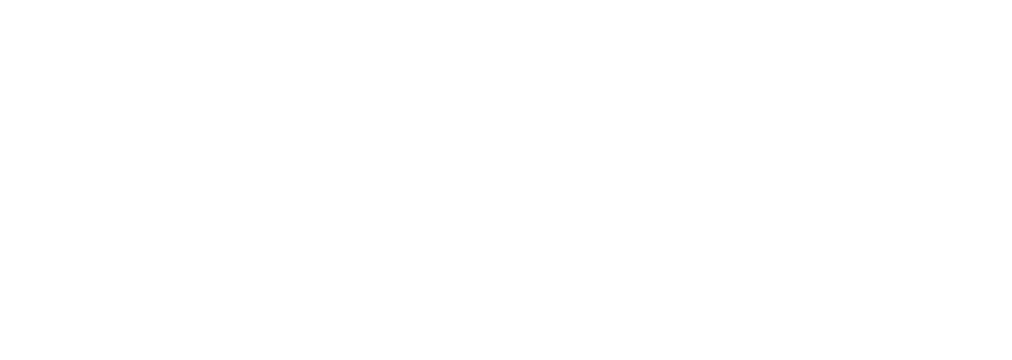
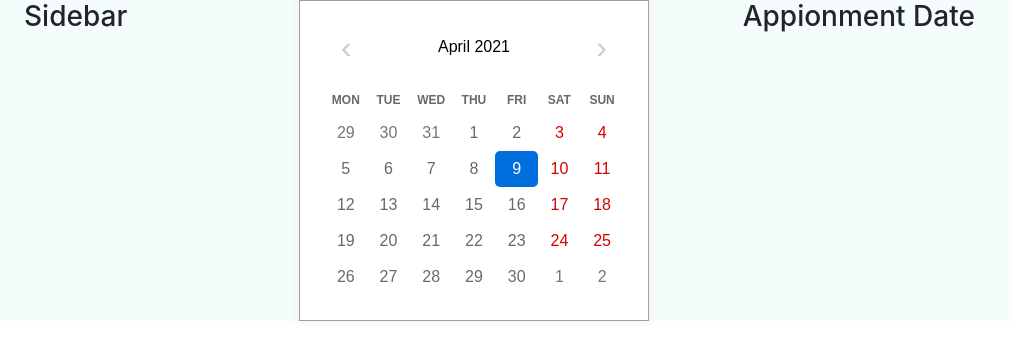
Before and after one commit to NayemulSCode/doctor-portal-client, a React (Create React App) app: page /dashboard/appointment in a window 1280 px wide. Shown: the top 360 px of the page, without its empty margins (0-1012 px from the left). Built offline with nearby package versions, Linux system fonts and the light colour scheme.

Commit message:
simple dashboard

```diff
--- a/src/App.js
+++ b/src/App.js
@@ -10,6 +10,7 @@
 import Appointment from './components/Appointment/Appiontment/Appointment';
 import Login from './components/Login/Login';
 import { createContext, useState } from 'react';
+import Dashboard from './components/Dashboard/Dashboard/Dashboard';
 
 export const UserContext = createContext();
 
@@ -21,6 +22,9 @@
       <Switch>
         <Route path="/appointment">
             <Appointment />
+        </Route>
+        <Route path="/dashboard/appointment">
+            <Dashboard />
         </Route>
         <Route path="/login">
             <Login />
--- /dev/null
+++ b/src/components/Dashboard/AppointmentByDate/AppointmentByDate.js
@@ -0,0 +1,11 @@
+import React from 'react';
+
+const AppointmentByDate = () => {
+    return (
+        <div>
+            <h3>Appionment Date</h3>
+        </div>
+    );
+};
+
+export default AppointmentByDate;
--- /dev/null
+++ b/src/components/Dashboard/Dashboard/Dashboard.js
@@ -0,0 +1,37 @@
+import React, { useState } from 'react';
+import AppointmentByDate from '../AppointmentByDate/AppointmentByDate';
+import Sidebar from '../Sidebar/Sidebar';
+import Calendar from 'react-calendar';
+import 'react-calendar/dist/Calendar.css';
+
+const containerStyle = {
+    backgroundColor: "#F4FDFB",
+    height:"100%"
+}
+const Dashboard = () => {
+    const [selectedDate, setSelectedDate] = useState(new Date());
+
+    const handleDateChange = date => {
+        setSelectedDate(date);
+    }
+    return (
+        <section>
+            <div style={containerStyle} className="container-fluid row">
+                <div className="col-md-2">
+                    <Sidebar />
+                </div>
+                <div className="col-md-5 d-flex justify-content-center">
+                <Calendar
+                    onChange={handleDateChange}
+                    value={new Date()}
+                />
+                </div>
+                <div className="col-md-5">
+                    <AppointmentByDate />
+                </div>
+            </div>
+        </section>
+    );
+};
+
+export default Dashboard;
--- /dev/null
+++ b/src/components/Dashboard/Sidebar/Sidebar.js
@@ -0,0 +1,11 @@
+import React from 'react';
+
+const Sidebar = () => {
+    return (
+        <div>
+            <h3>Sidebar</h3>
+        </div>
+    );
+};
+
+export default Sidebar;
```
